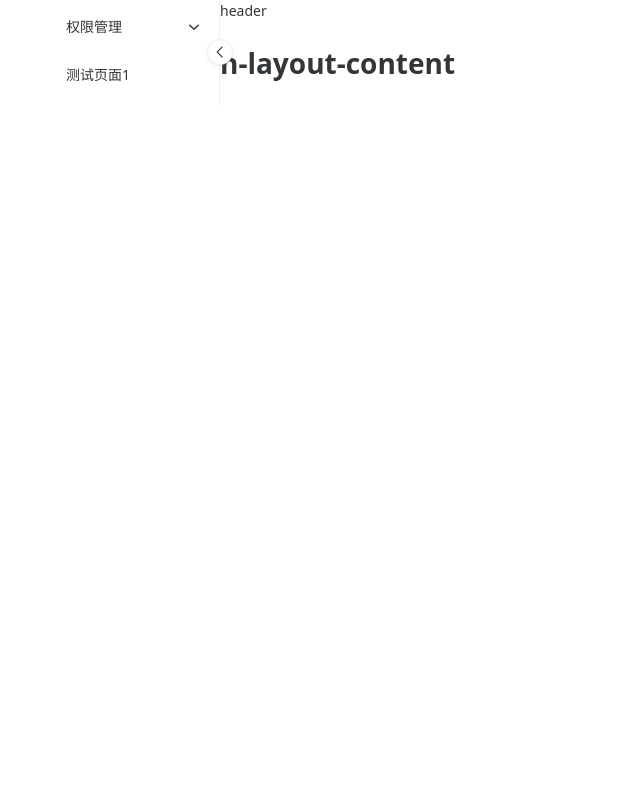
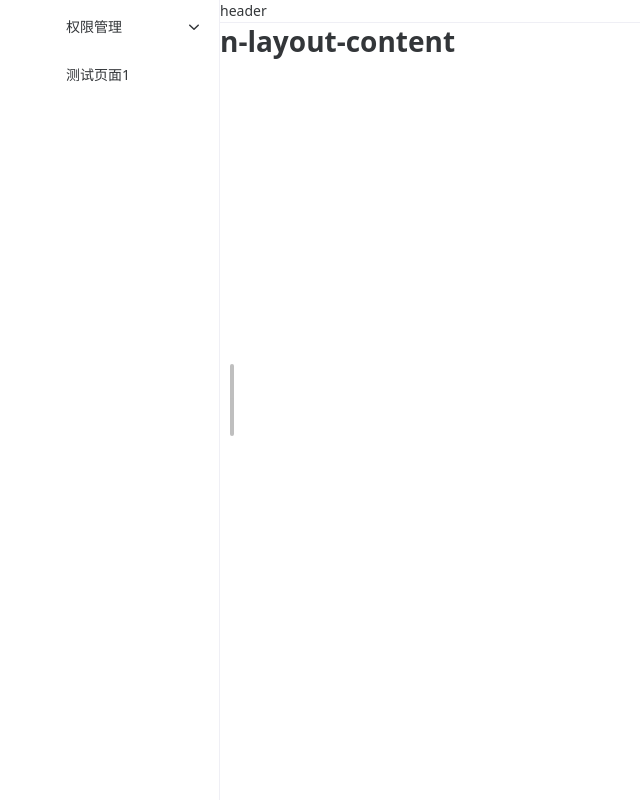
Before and after one commit to wangshuai2/naiveui-admin-tpl, a Vue app: page /login in a window 1280 px wide. Both pictures are taken after a click on the button "登录". Shown: the whole page, without its empty margins (0-640 px from the left). Built offline with nearby package versions, Linux system fonts and the light colour scheme; some icons are missing.

Commit message:
feat(功能开发): ✨ 抽离header，添加aside样式

```diff
--- a/src/layout/LayoutAside/index.vue
+++ b/src/layout/LayoutAside/index.vue
@@ -1,13 +1,14 @@
 <template>
   <n-layout-sider
     bordered
-    show-trigger
     collapse-mode="width"
     :collapsed="collapse"
     :collapsed-width="layoutConfig.collapseWidth"
     :width="layoutConfig.expandWidth"
     :native-scrollbar="false"
     :on-update:collapsed="toggleCollapsed"
+    class="h-screen"
+    show-trigger="bar"
   >
     <layout-menu :collapsed="collapse" />
   </n-layout-sider>
--- /dev/null
+++ b/src/layout/LayoutHeader/index.vue
@@ -0,0 +1,7 @@
+<template>
+  <n-layout-header bordered position="absolute">header</n-layout-header>
+</template>
+
+<script setup lang="ts"></script>
+
+<style scoped></style>
--- a/src/layout/index.vue
+++ b/src/layout/index.vue
@@ -2,8 +2,8 @@
   <n-layout has-sider>
     <layout-aside />
     <n-layout>
-      <n-layout-header>header</n-layout-header>
       <n-layout-content>
+        <layout-header />
         <n-breadcrumb />
         <h1>n-layout-content</h1>
         <router-view />
@@ -14,6 +14,7 @@
 
 <script setup lang="ts">
 import LayoutAside from '@/layout/LayoutAside/index.vue'
+import LayoutHeader from '@/layout/LayoutHeader/index.vue'
 </script>
 
 <style scoped lang="scss"></style>
```
